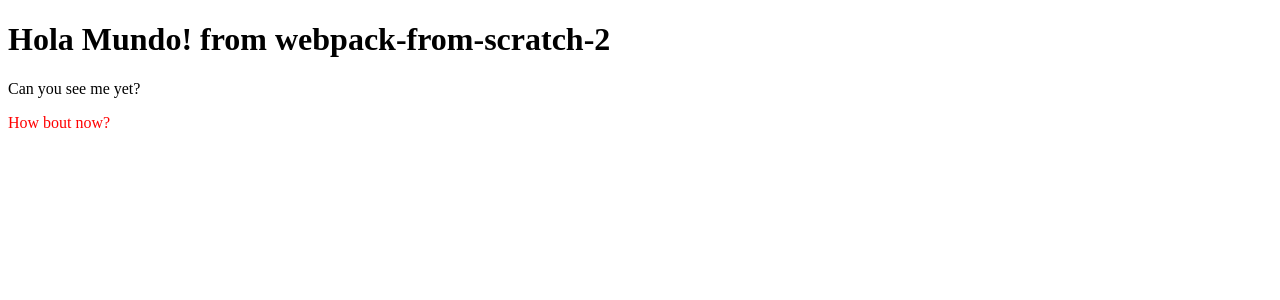
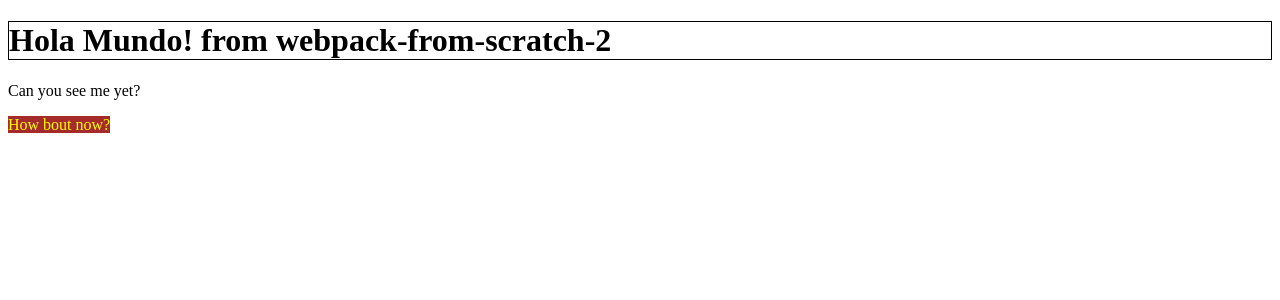
Before and after one commit to simplesNotEZ/webpack-from-scratch-2, a Vue app: page / in a window 1280 px wide. Shown: the top 300 px of the page. Built offline with nearby package versions, Linux system fonts and the light colour scheme.

Commit message:
[master] Comment out output object in webpack.dev.config.js and add HotModuleReplacement configs therein too. Also: add scoped style tag to App.vue

```diff
--- a/src/App.vue
+++ b/src/App.vue
@@ -2,6 +2,12 @@
   <div>
     <h1>Hola Mundo! from webpack-from-scratch-2</h1>
     <p>Can you see me yet?</p>
-    <span style="color: red;">How bout now?</span>
+    <span style="color: yellow; background-color: brown">How bout now?</span>
   </div>
 </template>
+
+<style scoped>
+h1 {
+  border: 1px solid black;
+}
+</style>
--- a/webpack.dev.config.js
+++ b/webpack.dev.config.js
@@ -3,13 +3,22 @@
 const path = require('path');
 const { VueLoaderPlugin } = require('vue-loader');
 const HtmlWebpackPlugin = require('html-webpack-plugin');
+const webpack = require('webpack');
 
 module.exports = {
   mode: 'development',
   entry: ['./src/main.js'],
-  output: {
-    filename: 'bundle.js',
-    path: path.resolve(__dirname, './dist'),
+  // with the inject: true property from html-webpack-plugin (below), this output stuff stopped working
+  // So, I'ma comment it out for now
+  // output: {
+  //   filename: 'bundle.js',
+  //   path: path.resolve(__dirname, './dist'),
+  // },
+  devServer: {
+    hot: true,
+    watchOptions: {
+      poll: true,
+    },
   },
   module: {
     rules: [
@@ -26,5 +35,6 @@ module.exports = {
       template: 'index.html',
       inject: true,
     }),
+    new webpack.HotModuleReplacementPlugin(),
   ],
 };
```
